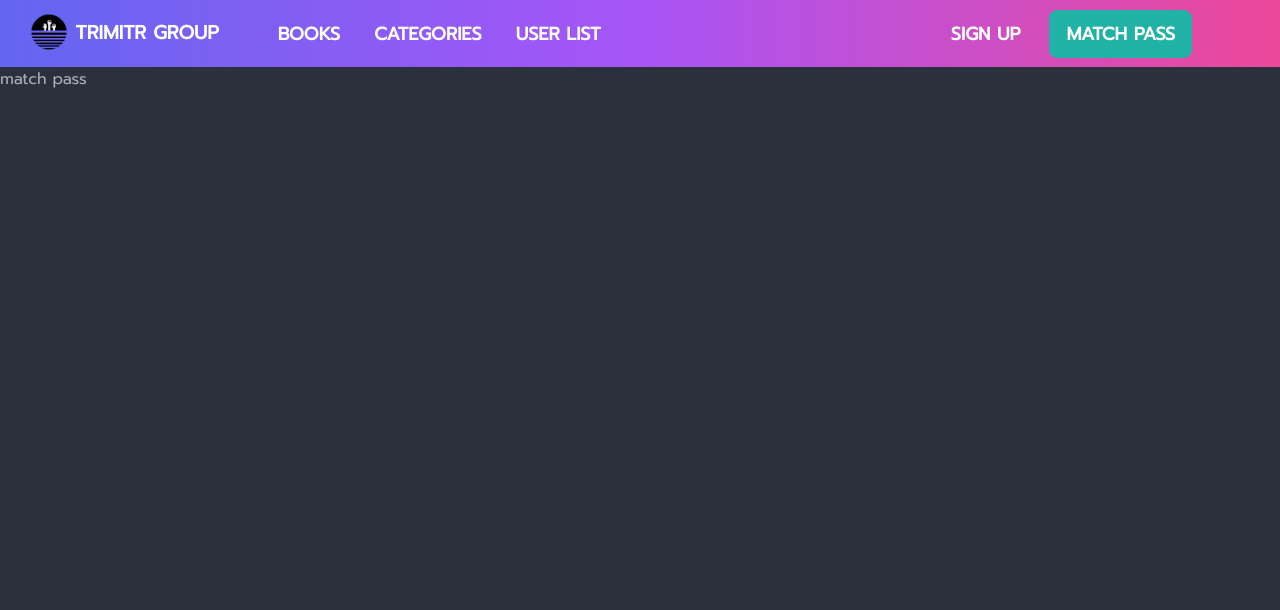
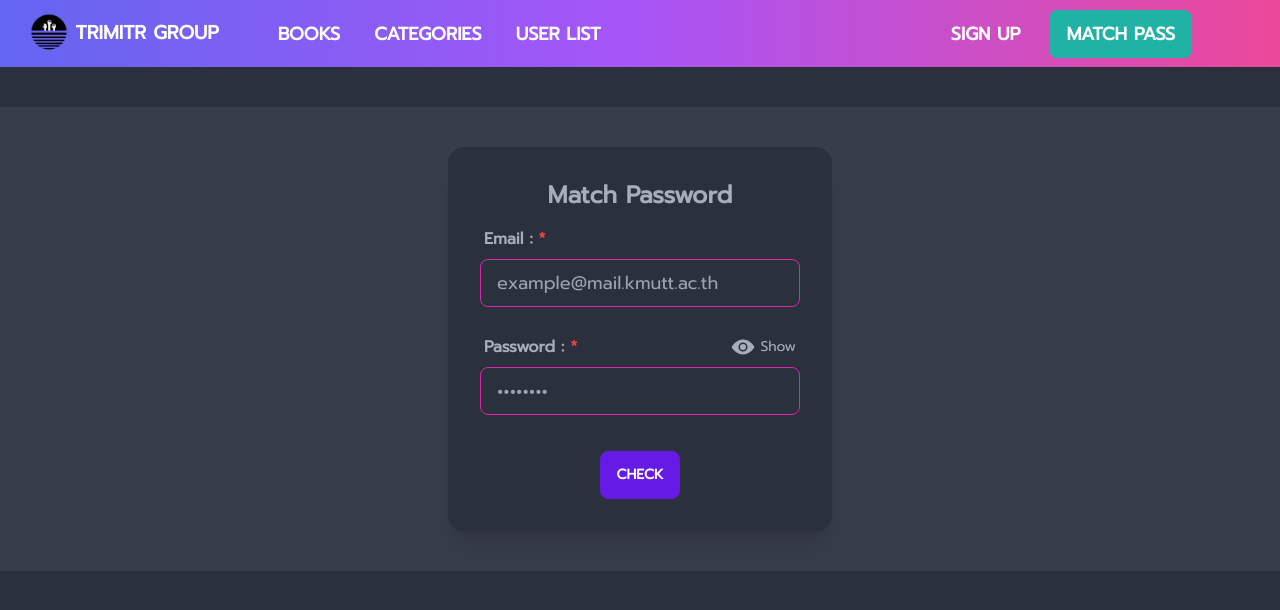
Before and after one commit to jirasin-c/INT222-SSI-3-OASIP, a Vue app in the folder frontend/: page /ssi3/match-pass in a window 1280 px wide. Shown: the top 610 px of the page. Built offline with nearby package versions, Linux system fonts and the light colour scheme.

Commit message:
[front]match pass func

```diff
--- a/frontend/src/views/AddUser.vue
+++ b/frontend/src/views/AddUser.vue
@@ -126,11 +126,11 @@ const creatUser = async () => {
     if (isNotEmail.value == false) {
         falseInput.value = false
         if (passwordUnmatch.value == true) {
-            alert("Password are does not match,please edit your re-password. ")
+            alert("Password are does not match, please edit your re-password.")
             return
         }
-        if (password.value.length > 14) {
-            alert("Exceed password limited, please edit your password.")
+        if (password.value.length > 14 || password.value.length < 8) {
+            alert("Password can be 8-14 characters, please edit your password.")
             return
         }
         if (usedName.value == true && usedEmail.value == true) {
--- a/frontend/src/views/MatchPass.vue
+++ b/frontend/src/views/MatchPass.vue
@@ -1,9 +1,156 @@
 <script setup>
+import { ref } from 'vue';
+
+
+const email = ref("")
+const password = ref("")
+const isMatch = ref(false)
+const isExist = ref(false)
+const isChecked = ref(false)
+const isShowPassword = ref(false)
+
+const checkMatch = async () => {
+    isChecked.value = false
+    isMatch.value = false
+    isExist.value = false
+
+    const res = await fetch(`${import.meta.env.VITE_BASE_URL}api/match/`, {
+        method: 'POST',
+        headers: {
+            'content-type': 'application/json'
+        },
+        body: JSON.stringify({
+            email: email.value.trim(),
+            password: password.value,
+        })
+    })
+    // const res = {
+    //     status: 200
+    // }
+    if (res.status === 200) {
+        isChecked.value = true
+        isMatch.value = true
+        // isExist.value = true
+    } else if (res.status === 401) {
+        isChecked.value = true
+        isMatch.value = false
+        isExist.value = true
+    } else if (res.status === 404) {
+        isChecked.value = true
+        isMatch.value = false
+        isExist.value = false
+    }
+
+    // console.log(email.value);
+    // console.log(password.value);
+}
 
 </script>
 
 <template>
-    <p>match pass</p>
+    <!-- <p>match pass</p> -->
+    <div class="w-full h-full bg-gray-500/20 p-10 flex justify-center mt-10">
+        <div class="card w-96 bg-base-100 shadow-xl">
+            <!-- <figure class="px-10 pt-10">
+                <img src="https://placeimg.com/400/225/arch" alt="Shoes" class="rounded-xl" />
+            </figure> -->
+            <div class="card-body items-center text-center">
+                <h2 class="card-title text-2xl">Match Password</h2>
+                <!-- <p>If a dog chews shoes whose shoes does he choose?</p> -->
+                <div class="form-control w-full max-w-xs">
+
+                    <label for="email" class="label">
+                        <span class="label-text text-base font-semibold">
+                            Email : <span class="text-red-500">*</span>
+                        </span>
+                    </label>
+                    <!-- <span class="text-sm text-red-500 pb-2" v-show="usedEmail">This email is already
+                                used.</span>
+                            <span class="text-sm text-red-500 pb-2" v-show="validateEmail()">Invalid email
+                                address.</span>
+                            <span class="text-sm text-yellow-500 pb-2" v-show="email.length == 50">** An email must be
+                                1
+                                - 50 characters. **<br>
+                                51st characters onwards will be cut off</span> -->
+                    <input type="email" placeholder="example@mail.kmutt.ac.th"
+                        class="input input-bordered input-secondary w-full max-w-xs text-lg mb-5" v-model="email"
+                        id="email" />
+                    <!-- <label class="label">
+                        <span class="label-text-alt"></span>
+                        <span class="label-text-alt">{{ email.length }}/50</span>
+                    </label> -->
+
+                    <label for="password" class="label">
+                        <span class="label-text text-base font-semibold">
+                            Password : <span class="text-red-500">*</span>
+                        </span>
+                        <label class="swap">
+                            <input type="checkbox" v-model="isShowPassword" />
+                            <div class="swap-on text-sm">
+                                <svg width="24" height="24" viewBox="0 0 512 512" class="inline">
+                                    <path fill="currentColor"
+                                        d="m63.998 86.005l21.998-21.998L447.999 426.01l-21.998 21.998zM259.34 192.09l60.57 60.57a64.07 64.07 0 0 0-60.57-60.57Zm-6.68 127.82l-60.57-60.57a64.07 64.07 0 0 0 60.57 60.57Z" />
+                                    <path fill="currentColor"
+                                        d="M256 352a96 96 0 0 1-92.6-121.34l-69.07-69.08C66.12 187.42 39.24 221.14 16 256c26.42 44 62.56 89.24 100.2 115.18C159.38 400.92 206.33 416 255.76 416A233.47 233.47 0 0 0 335 402.2l-53.61-53.6A95.84 95.84 0 0 1 256 352Zm0-192a96 96 0 0 1 92.6 121.34L419.26 352c29.15-26.25 56.07-61.56 76.74-96c-26.38-43.43-62.9-88.56-101.18-114.82C351.1 111.2 304.31 96 255.76 96a222.92 222.92 0 0 0-78.21 14.29l53.11 53.11A95.84 95.84 0 0 1 256 160Z" />
+                                </svg> Hide
+                            </div>
+                            <div class="swap-off text-sm"><svg width="24" height="24" viewBox="0 0 512 512"
+                                    class="inline">
+                                    <circle cx="256" cy="256" r="64" fill="currentColor" />
+                                    <path fill="currentColor"
+                                        d="M490.84 238.6c-26.46-40.92-60.79-75.68-99.27-100.53C349 110.55 302 96 255.66 96c-42.52 0-84.33 12.15-124.27 36.11c-40.73 24.43-77.63 60.12-109.68 106.07a31.92 31.92 0 0 0-.64 35.54c26.41 41.33 60.4 76.14 98.28 100.65C162 402 207.9 416 255.66 416c46.71 0 93.81-14.43 136.2-41.72c38.46-24.77 72.72-59.66 99.08-100.92a32.2 32.2 0 0 0-.1-34.76ZM256 352a96 96 0 1 1 96-96a96.11 96.11 0 0 1-96 96Z" />
+                                </svg> Show</div>
+                        </label>
+                    </label>
+                    <input v-if="!isShowPassword" type="password" placeholder="••••••••" v-model="password"
+                        class="input input-bordered input-secondary w-full max-w-xs text-2xl mb-7" id="password" />
+                    <input v-else type="text" v-model="password"
+                        class="input input-bordered input-secondary w-full max-w-xs text-lg mb-7" id="password" />
+                    <!-- <label class="label">
+                        <span class="label-text-alt"></span>
+                        <span class="label-text-alt">{{ password.length }}/14</span>
+                        <span class="label-text-alt">{{ password.length }} Characters.</span>
+                     </label> -->
+                    <div v-show="isChecked" class="mb-3">
+                        <div class="alert alert-error shadow-lg w-auto h-12 text-[16px] text-white self-center"
+                            v-if="!isMatch">
+                            <div v-if="isExist">
+                                <svg xmlns="http://www.w3.org/2000/svg" class="stroke-current flex-shrink-0 h-6 w-6"
+                                    fill="none" viewBox="0 0 24 24">
+                                    <path stroke-linecap="round" stroke-linejoin="round" stroke-width="2"
+                                        d="M10 14l2-2m0 0l2-2m-2 2l-2-2m2 2l2 2m7-2a9 9 0 11-18 0 9 9 0 0118 0z" />
+                                </svg>
+                                <span class="ml-3">Password does not matched.</span>
+                            </div>
+                            <div v-else>
+                                <svg xmlns="http://www.w3.org/2000/svg" class="stroke-current flex-shrink-0 h-6 w-6"
+                                    fill="none" viewBox="0 0 24 24">
+                                    <path stroke-linecap="round" stroke-linejoin="round" stroke-width="2"
+                                        d="M10 14l2-2m0 0l2-2m-2 2l-2-2m2 2l2 2m7-2a9 9 0 11-18 0 9 9 0 0118 0z" />
+                                </svg>
+                                <span class="ml-9">Email does not exist.</span>
+                            </div>
+                        </div>
+                        <div class="alert alert-success shadow-lg w-auto h-12 text-[16px] text-gray-50 self-center"
+                            v-else>
+                            <div>
+                                <svg xmlns="http://www.w3.org/2000/svg" class="stroke-current flex-shrink-0 h-6 w-6"
+                                    fill="none" viewBox="0 0 24 24">
+                                    <path stroke-linecap="round" stroke-linejoin="round" stroke-width="2"
+                                        d="M9 12l2 2 4-4m6 2a9 9 0 11-18 0 9 9 0 0118 0z" />
+                                </svg>
+                                <span class="ml-10">Password matched.</span>
+                            </div>
+                        </div>
+                    </div>
+                </div>
+                <div class="card-actions">
+                    <button class="btn btn-primary" @click="checkMatch">Check</button>
+                </div>
+            </div>
+        </div>
+
+    </div>
 </template>
 
 <style>
```
